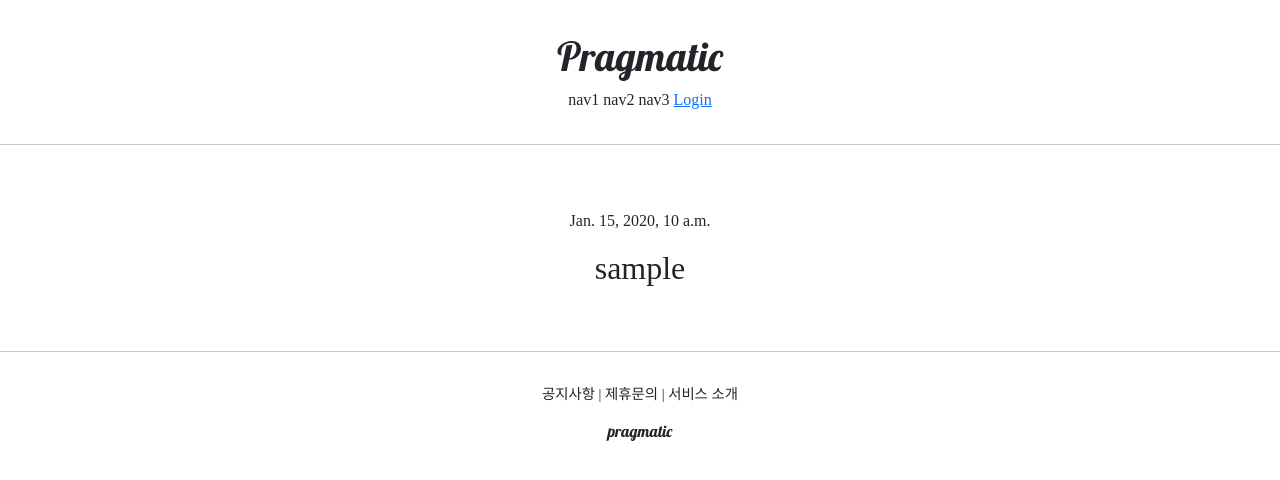
After one commit to YangHoJae/program1, a Django app: template accountapp/templates/accountapp/detail.html in a window 1280 px wide. The commit adds this page. Shown: the top 480 px of the page. Run offline with Django 4.2, Linux system fonts and the light colour scheme; the template is opened without the code that fills it: most values are stand-ins (such as "Sample title", 1, 10 or a date in 2020); some libraries are stand-ins or nearby versions; some web fonts are replaced.

Commit message:
django course 24 commit

```diff
--- a/accountapp/templates/accountapp/create.html
+++ b/accountapp/templates/accountapp/create.html
@@ -4,7 +4,7 @@
 
 {% block content %}
 
-    <div style="text-align : center; max-width : 500px; margin : 4rem auto ">
+    <div class="pragmatic_500px_div">
         <div class="mb-4">
             <h4>SignUp</h4>
         </div>
--- /dev/null
+++ b/accountapp/templates/accountapp/detail.html
@@ -0,0 +1,15 @@
+{% extends 'base.html' %}
+
+{% block content %}
+    <div>
+          <div class="pragmatic_500px_div">
+              <p>
+                  {{ target_user.date_joined }}
+              </p>
+              <h2 style="font-family: NanumSquareB">
+                  {{ target_user.username }}
+              </h2>
+          </div>
+    </div>
+
+{% endblock %}
--- a/accountapp/templates/accountapp/login.html
+++ b/accountapp/templates/accountapp/login.html
@@ -3,7 +3,7 @@
 
 {% block content %}
 
-    <div style="text-align : center; max-width : 500px; margin : 4rem auto ">
+    <div class="pragmatic_500px_div">
       <div>
         <h4>Login</h4>
       </div>
--- a/accountapp/urls.py
+++ b/accountapp/urls.py
@@ -1,15 +1,13 @@
 from django.contrib.auth.views import LogoutView, LoginView
 from django.urls import path
-
-from accountapp.views import hello_world, AccountCreateView
+from accountapp.views import hello_world, AccountCreateView, AccountDetailView
 
 app_name = "accountapp"
 
 urlpatterns = [
     path('hello_world/', hello_world, name='hello_world'),
-
     path('login/', LoginView.as_view(template_name='accountapp/login.html'), name='login'),
     path('logout/', LogoutView.as_view(), name='logout'),
-
     path('create/', AccountCreateView.as_view(), name='create'),
+    path('detail/<int:pk>', AccountDetailView.as_view(), name='detail'),
 ]
--- a/static/base.css
+++ b/static/base.css
@@ -13,3 +13,9 @@
     text-align:center;
     margin : 2rem 0;
 }
+
+.pragmatic_500px_div {
+        text-align : center;
+        max-width : 500px;
+        margin : 4rem auto
+}
--- a/templates/header.html
+++ b/templates/header.html
@@ -8,11 +8,14 @@
             <span>nav3</span>
             {% if not user.is_authenticated %}
             <a href ="{% url 'accountapp:login' %}?next={{ request.path }}">
-                <span>login</span>
+                <span>Login</span>
             </a>
             {% else %}
+            <a href ="{% url 'accountapp:detail' pk=user.pk %}">
+                <span>MyPage</span>
+            </a>
             <a href ="{% url 'accountapp:logout' %}?next={{ request.path }}">
-                <span>logout</span>
+                <span>Logout</span>
             </a>
             {% endif %}
         </div>
```
Also changed, not shown: accountapp/views.py (+6 -1 lines).
